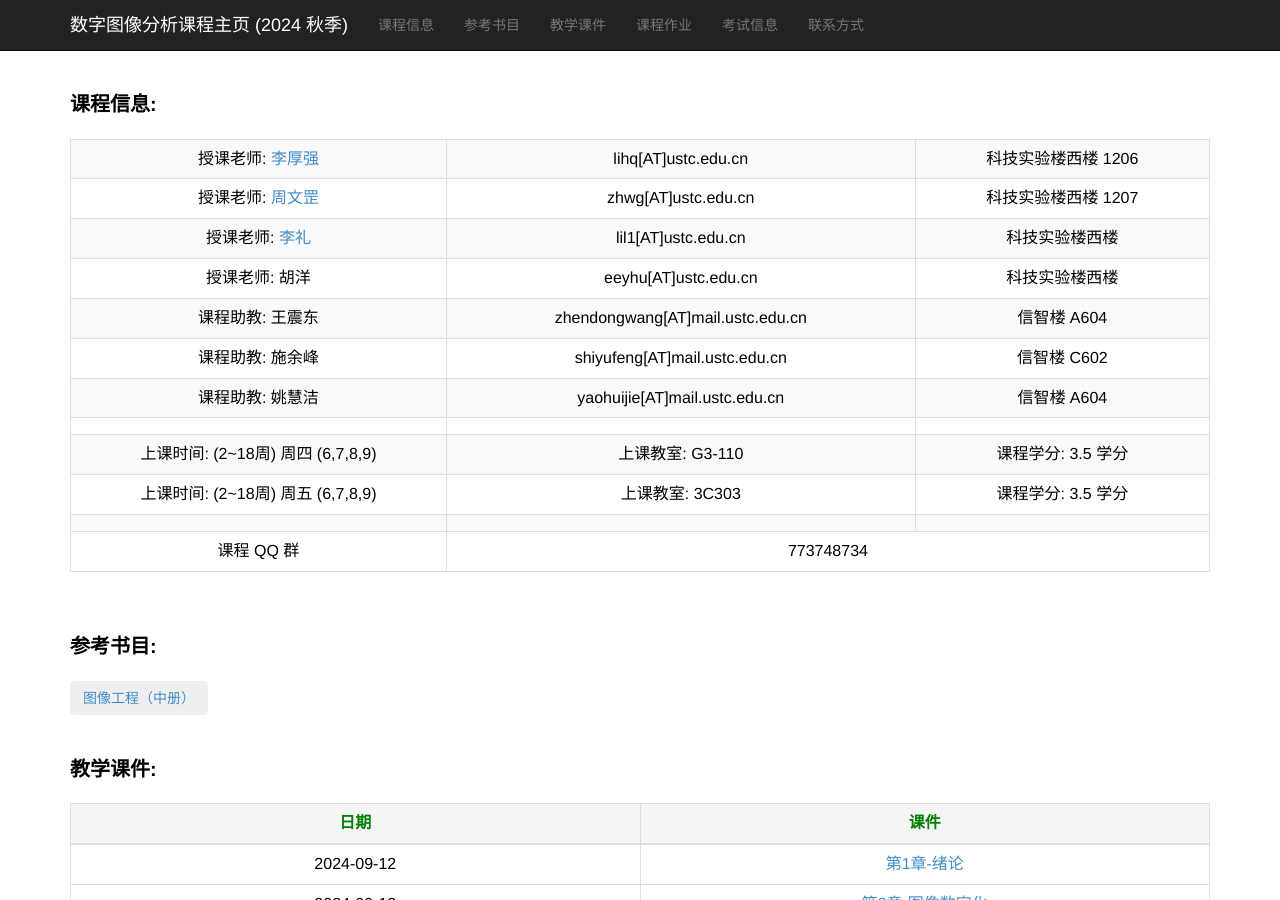
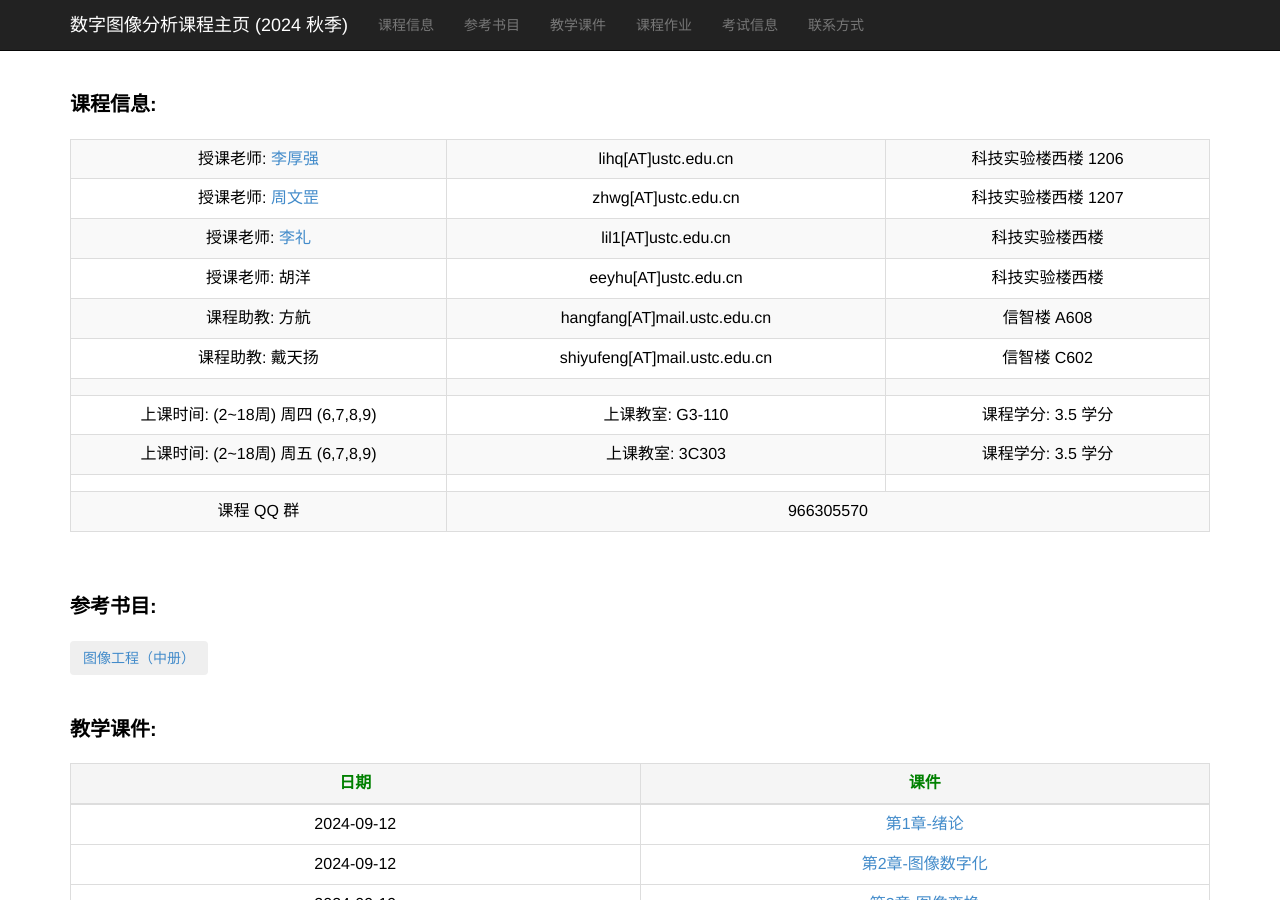
Before and after one commit to ustc-dia/ustc-dia.github.io, a Jekyll site: the page index.html, which Jekyll copies as it is, in a window 1280 px wide and 900 px high. Built offline with Jekyll 4.4.1, drawn with Linux system fonts in a browser that asks for light colours.

Commit message:
Update index.html

```diff
--- a/index.html
+++ b/index.html
@@ -92,25 +92,19 @@
                 </tr>
 
                 <tr>
-                    <td width="33%">课程助教: 王震东</a></td>
-                    <td>zhendongwang[AT]mail.ustc.edu.cn</td>
-                    <td>信智楼 A604</td>
+                    <td width="33%">课程助教: 方航</a></td>
+                    <td>hangfang[AT]mail.ustc.edu.cn</td>
+                    <td>信智楼 A608</td>
                     <!-- <td width="20%"></td> -->
                 </tr>
 
                 <tr>
-                    <td width="33%">课程助教: 施余峰</a></td>
+                    <td width="33%">课程助教: 戴天扬</a></td>
                     <td>shiyufeng[AT]mail.ustc.edu.cn</td>
                     <td>信智楼 C602</td>
                     <!-- <td width="20%"></td> -->
                 </tr>
 
-                <tr>
-                    <td width="33%">课程助教: 姚慧洁</a></td>
-                    <td>yaohuijie[AT]mail.ustc.edu.cn</td>
-                    <td>信智楼 A604</td>
-                    <!-- <td width="20%"></td> -->
-                </tr>
 
 
                 <tr>
@@ -139,7 +133,7 @@
 
                 <tr>
                     <td>课程 QQ 群</td>
-                    <td colspan="2">773748734</td>
+                    <td colspan="2">966305570</td>
                 </tr>
 
             </tbody>
```
